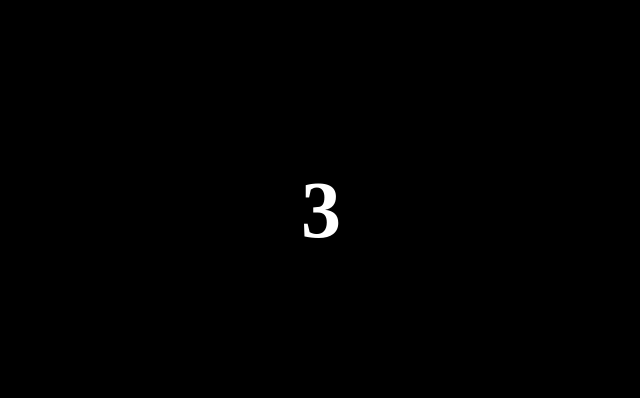
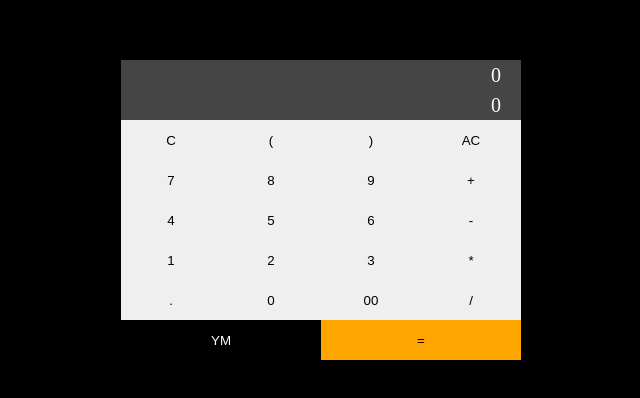
Before and after one commit to YeMarnPaing-dev/Calculator_Project_React, a React (Create React App) app: page / in a window 1280 px wide. Shown: the part 190-588 px from the top of the page, without its empty margins (319-959 px from the left). Built offline with nearby package versions, Linux system fonts and the light colour scheme.

Commit message:
Calculator

```diff
--- /dev/null
+++ b/src/ToApp.jsx
@@ -0,0 +1,10 @@
+import React from 'react'
+import './Todo.css'
+
+const ToApp = () => {
+  return (
+    <div>ToApp</div>
+  )
+}
+
+export default ToApp
--- a/src/index.js
+++ b/src/index.js
@@ -6,16 +6,17 @@ import App2 from './App2';
 import Context from './Context';
 import Hook from './Hook';
 import Counter from './Counter';
-
+import ToApp from './ToApp';
 
 const root = ReactDOM.createRoot(document.getElementById('root'));
 root.render(
   <React.StrictMode>
-    {/* <App /> */}
+    <App />
     {/* <Appcopy/> */}
     {/* <App2/> */}
     {/* <Context/> */}
     {/* <Hook/> */}
-    <Counter/>
+    {/* <Counter/> */}
+    {/* <ToApp/> */}
   </React.StrictMode>
 );
```
Also changed, not shown: src/Todo.css (added).
